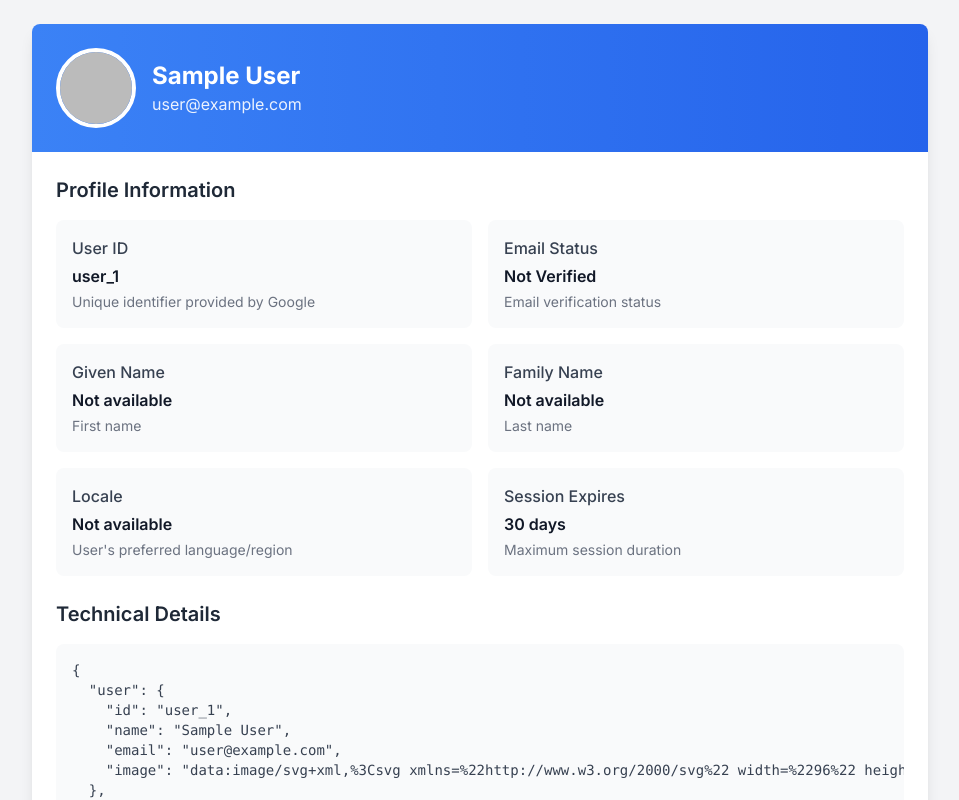
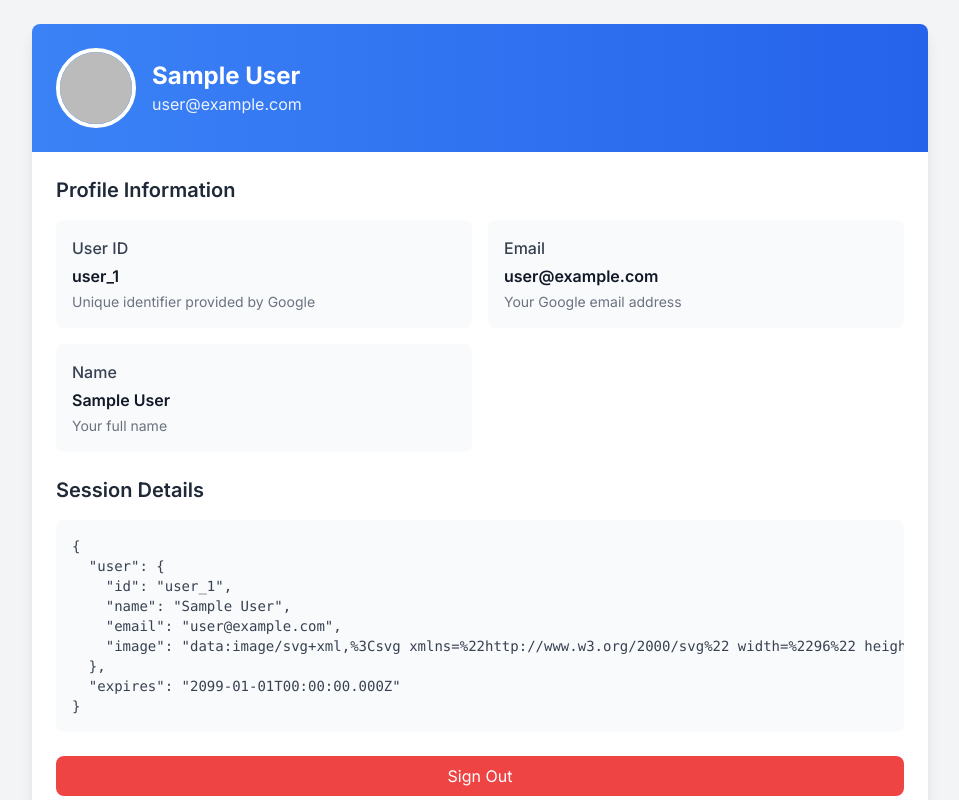
Before and after one commit to iziuqo/oidc-auth-system, a Next.js app: page /dashboard in a window 1280 px wide. Shown: the top 800 px of the page, without its empty margins (160-1119 px from the left). Built offline with nearby package versions, Linux system fonts and the light colour scheme; no server answers; sample sign-in values are in the browser's storage.

Commit message:
Update page.tsx

```diff
--- a/app/dashboard/page.tsx
+++ b/app/dashboard/page.tsx
@@ -1,5 +1,5 @@
 // app/dashboard/page.tsx
-import { auth } from "../auth"
+import { auth, signOut } from "../auth"
 import { redirect } from "next/navigation"
 import Image from "next/image"
 
@@ -44,35 +44,20 @@ export default async function Dashboard() {
                 description="Unique identifier provided by Google"
               />
               <InfoCard
-                title="Email Status"
-                value={session.user?.verified_email ? "Verified" : "Not Verified"}
-                description="Email verification status"
+                title="Email"
+                value={session.user?.email}
+                description="Your Google email address"
               />
               <InfoCard
-                title="Given Name"
-                value={session.user?.given_name}
-                description="First name"
-              />
-              <InfoCard
-                title="Family Name"
-                value={session.user?.family_name}
-                description="Last name"
-              />
-              <InfoCard
-                title="Locale"
-                value={session.user?.locale}
-                description="User's preferred language/region"
-              />
-              <InfoCard
-                title="Session Expires"
-                value="30 days"
-                description="Maximum session duration"
+                title="Name"
+                value={session.user?.name}
+                description="Your full name"
               />
             </div>
 
             {/* Technical Details Section */}
             <div className="mt-6">
-              <h2 className="text-xl font-semibold mb-4 text-gray-800">Technical Details</h2>
+              <h2 className="text-xl font-semibold mb-4 text-gray-800">Session Details</h2>
               <div className="bg-gray-50 rounded-lg p-4 overflow-x-auto">
                 <pre className="text-sm text-gray-700">
                   {JSON.stringify(session, null, 2)}
```
